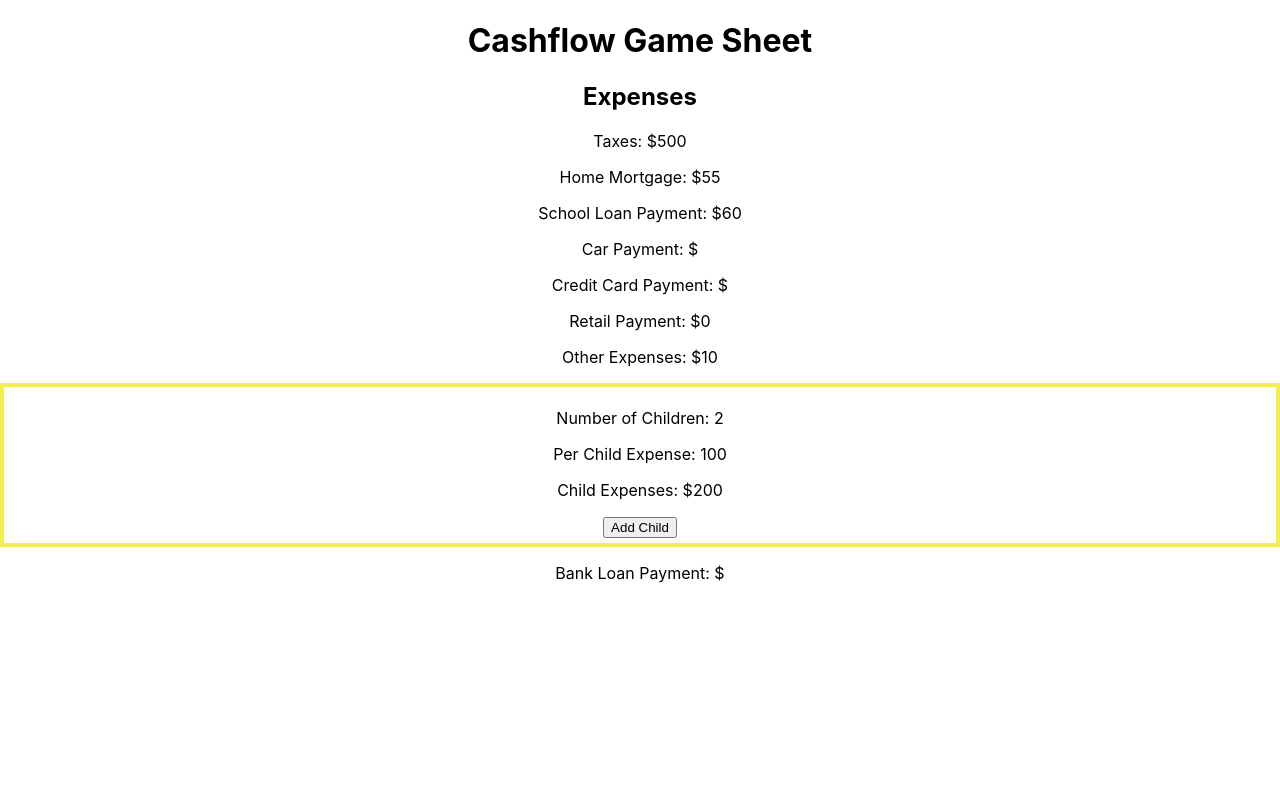
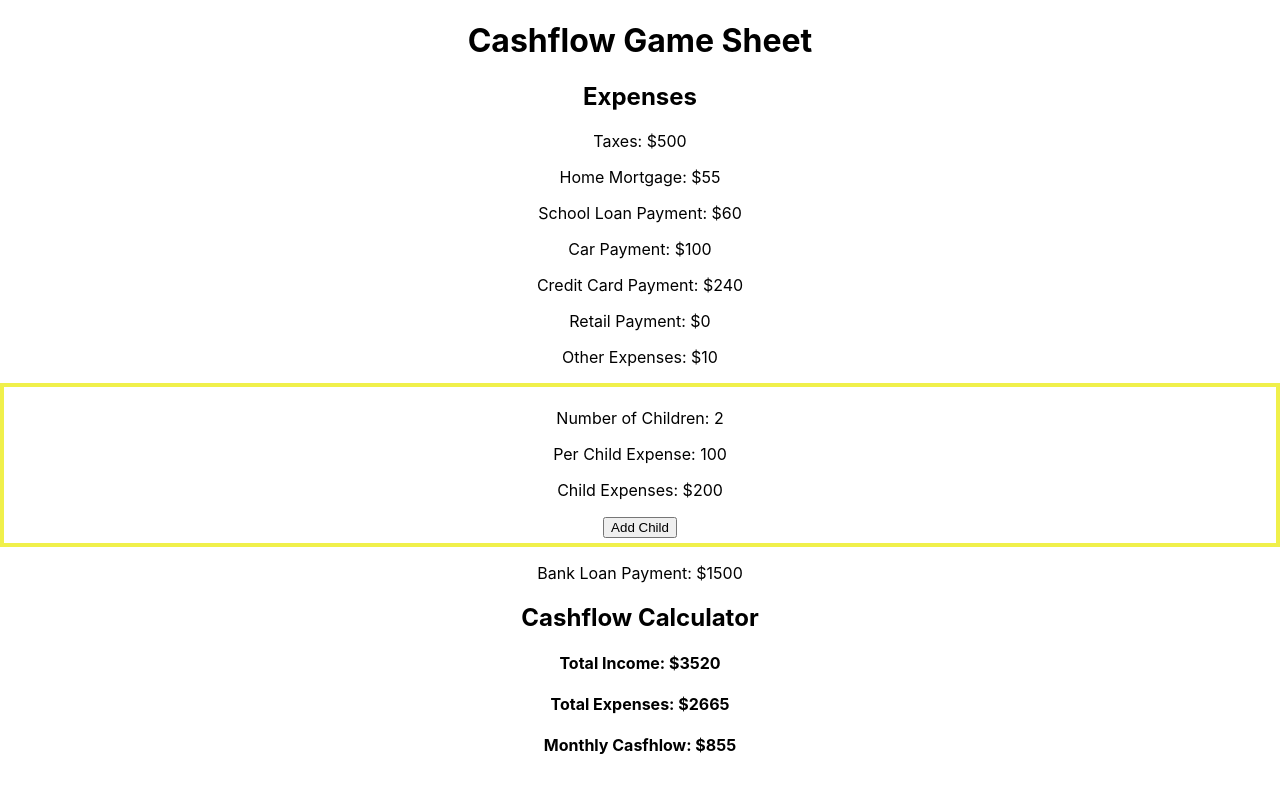
Before and after one commit to arerickson28/cashflow-game-sheet, a React (Create React App) app: page / in a window 1280 px wide. Shown: the top 792 px of the page. Built offline with nearby package versions, Linux system fonts and the light colour scheme.

Commit message:
rearranged how data was formated and added cashflow component

```diff
--- a/src/App.js
+++ b/src/App.js
@@ -1,11 +1,13 @@
 import './App.css';
 import Expenses from "./components/Expenses"
+import Cashflow from "./components/Cashflow"
 
 function App() {
   return (
     <div className="App">
       <h1>Cashflow Game Sheet</h1>
       <Expenses />
+      <Cashflow />
     </div>
   );
 }
--- a/src/Data/data.js
+++ b/src/Data/data.js
@@ -1,5 +1,129 @@
 
-let gameSheet = {
+// let gameSheet = {
+//     cash: 0,
+//     stocksMutualsCDs: [
+//         {
+//         "name": "MYT4U",
+//         "no. shares": 5,
+//         "cost/share": 10,
+//         "dividends": 0
+//         },
+//         {
+//         "name": "OK4U",
+//         "no. shares": 10,
+//         "cost/share": 8,
+//         "dividends": 0
+//         }
+//     ],
+//     realEstate: [
+//         {
+//         "type": "3br/2ba",
+//         "downPay": 20000,
+//         "cost": 100000,
+//         "cashflow": 200
+//         }
+//     ],
+//     businesses: [
+//         {
+//         "name": "My Pizza Business",
+//         "downPay": 5000,
+//         "cost": 15000,
+//         "cashflow": 300
+//         }
+
+//     ],
+//     liabilities: {
+//         homeMortgage: 70000,
+//         schoolLoans: 25000,
+//         carLoans: 2000,
+//         creditCards: 1200,
+//         retailDebt: 700,
+//         reEsMortgages: function () {
+//             let mortgages = []
+//             for (let i=0; i< this.realEstate.length; i++) {
+//                 mortgages.push({
+//                     "type": this.realEstate[i].type,
+//                     "mortgage": this.realEstate[i].cost - this.realEstate[i].downPay
+//                 })
+//             }
+//             return mortgages
+//         },
+//         businessDebts: function () {
+//             let bDebts = []
+//             for (let x=0; x< this.businesses.length; x++) {
+//                 bDebts.push({
+//                     "name": this.businesses[x].name,
+//                     "debt": this.businesses[x].cost - this.businesses[x].downPay
+//                 })
+//             }
+//             return bDebts
+//         },
+//         bankLoans: [10000, 5000]
+//     },
+//     interestIncome: 0,
+//     dividendIncome: function() {
+//         let income = 0
+//         for(let y=0; y< this.stocksMutualsCDs.length; y++) {
+//             income += this.stocksMutualsCDs[y].dividends
+//         }
+//         return income
+//     },
+//     realEstateIncome: function() {
+//         let income = 0
+//         for(let y=0; y< this.realEstate.length; y++) {
+//             income += this.realEstate[y].cashflow
+//         }
+//         return income
+//     },
+//     businessIncome: function() {
+//         let income = 0
+//         for(let y=0; y< this.businesses.length; y++) {
+//             income += this.businesses[y].cashflow
+//         }
+//         return income
+//     },
+//     monthlySalary: 3020,
+//     passiveIncome: function() {
+//         return this.interestIncome + this.dividendIncome() + this.realEstateIncome() + this.businessIncome()
+//     },
+//     totalIncome: function() {
+//         return this.monthlySalary + this.passiveIncome
+//     },
+//     expenses: {
+//         taxes: 500,
+//         homeMortgagePayment: 55,
+//         schoolLoanPayment: 60,
+//         carPayment: function() {
+//             return this.liabilities.carLoans * 0.05
+//         },
+//         creditCardPayment: function() {
+//             return this.liabilities.creditCards * 0.2
+//         },
+//         retailPayment: 0,
+//         otherExpenses: 10,
+//         numberOfChildren: 2,
+//         perChildExpense: 100,
+//         childExpenses: function() {
+//             return this.numberOfChildren * this.perChildExpense
+//         },
+//         bankLoanPayment: function() {
+//             let payment = 0
+//             for(let i=0; i< this.liabilities.bankLoans.length; i++){
+//                 payment += this.liabilities.bankLoans[i] * 0.1
+//             }
+//             return payment
+//         }
+//     },
+//     totalExpenses: function() {
+//         return this.expenses.taxes + this.expenses.homeMortgagePayment + this.expenses.schoolLoanPayment + this.expenses.carPayment() + this.expenses.creditCardPayment() + this.expenses.retailPayment + this.expenses.otherExpenses + this.expenses.childExpenses() + this.expenses.bankLoanPayment()
+//     },
+//     cashflow: function() {
+//         return this.totalIncome - this.totalExpenses
+//     }
+
+
+// }
+let assets = {
     cash: 0,
     stocksMutualsCDs: [
         {
@@ -15,7 +139,7 @@ let gameSheet = {
         "dividends": 0
         }
     ],
-    realEstate: [
+    realEstate:  [
         {
         "type": "3br/2ba",
         "downPay": 20000,
@@ -31,8 +155,15 @@ let gameSheet = {
         "cashflow": 300
         }
 
-    ],
-    liabilities: {
+    ]
+
+
+}
+
+
+
+
+        let liabilities = {
         homeMortgage: 70000,
         schoolLoans: 25000,
         carLoans: 2000,
@@ -40,45 +171,48 @@ let gameSheet = {
         retailDebt: 700,
         reEsMortgages: function () {
             let mortgages = []
-            for (let i=0; i< this.realEstate.length; i++) {
+            for (let i=0; i< assets.realEstate.length; i++) {
                 mortgages.push({
-                    "type": this.realEstate[i].type,
-                    "mortgage": this.realEstate[i].cost - this.realEstate[i].downPay
+                    "type": assets.realEstate[i].type,
+                    "mortgage": assets.realEstate[i].cost - assets.realEstate[i].downPay
                 })
             }
             return mortgages
         },
         businessDebts: function () {
             let bDebts = []
-            for (let x=0; x< this.businesses.length; x++) {
+            for (let x=0; x< assets.businesses.length; x++) {
                 bDebts.push({
-                    "name": this.businesses[x].name,
-                    "debt": this.businesses[x].cost - this.businesses[x].downPay
+                    "name": assets.businesses[x].name,
+                    "debt": assets.businesses[x].cost - assets.businesses[x].downPay
                 })
             }
             return bDebts
         },
         bankLoans: [10000, 5000]
-    },
+    }
+
+
+    let income = {
         interestIncome: 0,
     dividendIncome: function() {
         let income = 0
-        for(let y=0; y< this.stocksMutualsCDs.length; y++) {
-            income += this.stocksMutualsCDs[y].dividends
+        for(let y=0; y< assets.stocksMutualsCDs.length; y++) {
+            income += assets.stocksMutualsCDs[y].dividends
         }
         return income
     },
     realEstateIncome: function() {
         let income = 0
-        for(let y=0; y< this.realEstate.length; y++) {
-            income += this.realEstate[y].cashflow
+        for(let y=0; y< assets.realEstate.length; y++) {
+            income += assets.realEstate[y].cashflow
         }
         return income
     },
     businessIncome: function() {
         let income = 0
-        for(let y=0; y< this.businesses.length; y++) {
-            income += this.businesses[y].cashflow
+        for(let y=0; y< assets.businesses.length; y++) {
+            income += assets.businesses[y].cashflow
         }
         return income
     },
@@ -87,17 +221,21 @@ let gameSheet = {
         return this.interestIncome + this.dividendIncome() + this.realEstateIncome() + this.businessIncome()
     },
     totalIncome: function() {
-        return this.monthlySalary + this.passiveIncome
+        return this.monthlySalary + this.passiveIncome()
     },
-    expenses: {
+
+    }
+
+
+let expenses =  {
             taxes: 500,
             homeMortgagePayment: 55,
             schoolLoanPayment: 60,
             carPayment: function() {
-            return this.liabilities.carLoans * 0.05
+                return liabilities.carLoans * 0.05
             },
             creditCardPayment: function() {
-            return this.liabilities.creditCards * 0.2
+                return liabilities.creditCards * 0.2
             },
             retailPayment: 0,
             otherExpenses: 10,
@@ -108,20 +246,17 @@ let gameSheet = {
             },
             bankLoanPayment: function() {
                 let payment = 0
-            for(let i=0; i< this.liabilities.bankLoans.length; i++){
-                payment += this.liabilities.bankLoans[i] * 0.1
+                for(let i=0; i< liabilities.bankLoans.length; i++){
+                    payment += liabilities.bankLoans[i] * 0.1
                 }
                 return payment
-        }
             },
             totalExpenses: function() {
-        return this.expenses.taxes + this.expenses.homeMortgagePayment + this.expenses.schoolLoanPayment + this.expenses.carPayment() + this.expenses.creditCardPayment() + this.expenses.retailPayment + this.expenses.otherExpenses + this.expenses.childExpenses() + this.expenses.bankLoanPayment()
+                return this.taxes + this.homeMortgagePayment + this.schoolLoanPayment + this.carPayment() + this.creditCardPayment() + this.retailPayment + this.otherExpenses + this.childExpenses() + this.bankLoanPayment()
             },
-    cashflow: function() {
-        return this.totalIncome - this.totalExpenses
         }
 
-
+let cashflow = function() {
+   return income.totalIncome() - expenses.totalExpenses()
 }
-
-export default gameSheet
+export { assets, liabilities, income, expenses, cashflow }
--- /dev/null
+++ b/src/components/Cashflow.js
@@ -0,0 +1,17 @@
+import React from "react"
+import { assets, liabilities, income, expenses, cashflow } from "../Data/data"
+
+function Cashflow() {
+    return (
+            <>
+            <h2>Cashflow Calculator</h2>
+            <h4>Total Income: $<span>{income.totalIncome()}</span></h4>
+            <h4>Total Expenses: $<span>{expenses.totalExpenses()}</span></h4>
+            <h4>Monthly Casfhlow: <span>${cashflow()}</span></h4>
+            </>
+        )
+    }
+
+
+
+export default Cashflow
--- a/src/components/Expenses.js
+++ b/src/components/Expenses.js
@@ -1,31 +1,44 @@
-import React from "react"
+import React, { useState } from "react"
 import styled from "styled-components"
-import gameSheet from "../Data/data"
+
+import { assets, liabilities, income, expenses, cashflow } from "../Data/data"
 
 const GoldBox = styled.div`
 border: solid 4px rgb(240, 240, 75);
 padding: 5px;
 `
 
+
+
+
+
+function addCashflow() {
+    assets.cash += cashflow();
+}
+
+
+
 function Expenses() {
+    const [numChildren, addChild] = useState(expenses.numberOfChildren)
+
     return (
         <>
               <div>
                 <h2>Expenses</h2>
-                <p>Taxes: $<span>{gameSheet.expenses.taxes}</span></p>
-                <p>Home Mortgage: $<span>{gameSheet.expenses.homeMortgagePayment}</span></p>
-                <p>School Loan Payment: $<span>{gameSheet.expenses.schoolLoanPayment}</span></p>
-                <p>Car Payment: $<span>{gameSheet.expenses.carPayment}</span></p>
-                <p>Credit Card Payment: $<span>{gameSheet.expenses.creditCardPayment}</span></p>
-                <p>Retail Payment: $<span>{gameSheet.expenses.retailPayment}</span></p>
-                <p>Other Expenses: $<span>{gameSheet.expenses.otherExpenses}</span></p>
+                <p>Taxes: $<span>{expenses.taxes}</span></p>
+                <p>Home Mortgage: $<span>{expenses.homeMortgagePayment}</span></p>
+                <p>School Loan Payment: $<span>{expenses.schoolLoanPayment}</span></p>
+                <p>Car Payment: $<span>{expenses.carPayment()}</span></p>
+                <p>Credit Card Payment: $<span>{expenses.creditCardPayment()}</span></p>
+                <p>Retail Payment: $<span>{expenses.retailPayment}</span></p>
+                <p>Other Expenses: $<span>{expenses.otherExpenses}</span></p>
                 <GoldBox>
-                <p>Number of Children: <span>{gameSheet.expenses.numberOfChildren}</span></p>
-                <p>Per Child Expense: <span>{gameSheet.expenses.perChildExpense}</span></p>
-                <p>Child Expenses: $<span>{gameSheet.expenses.childExpenses()}</span></p>
-                <button>Add Child</button>
+                <p>Number of Children: <span>{numChildren}</span></p>
+                <p>Per Child Expense: <span>{expenses.perChildExpense}</span></p>
+                <p>Child Expenses: $<span>{expenses.childExpenses()}</span></p>
+                <button onClick={() => addChild(numChildren + 1, expenses.numberOfChildren+= 1)}>Add Child</button>
                 </GoldBox>
-                <p>Bank Loan Payment: $<span>{gameSheet.expenses.bankLoanPayment}</span></p>
+                <p>Bank Loan Payment: $<span>{expenses.bankLoanPayment()}</span></p>
             </div>
         </>
     )
```
Lines whose indentation alone changed are shown as unchanged.
